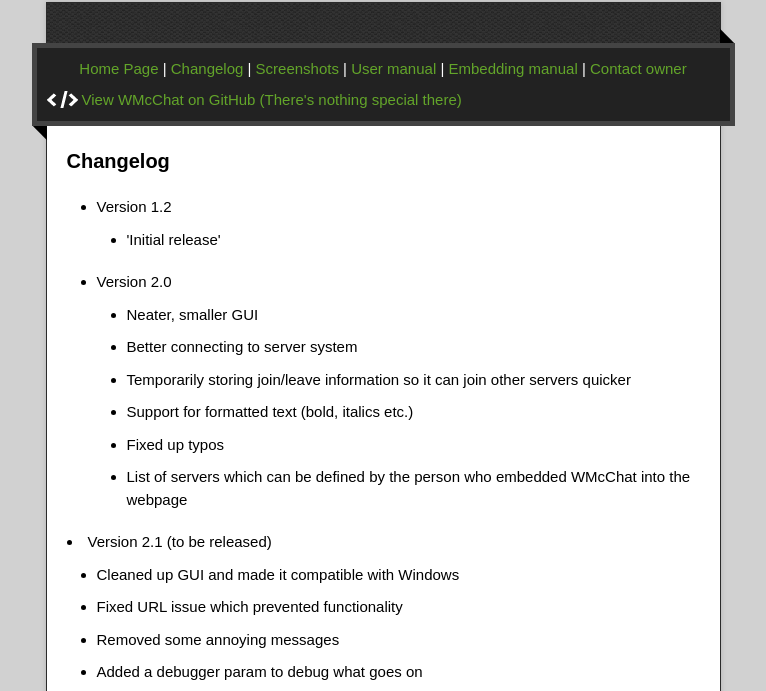
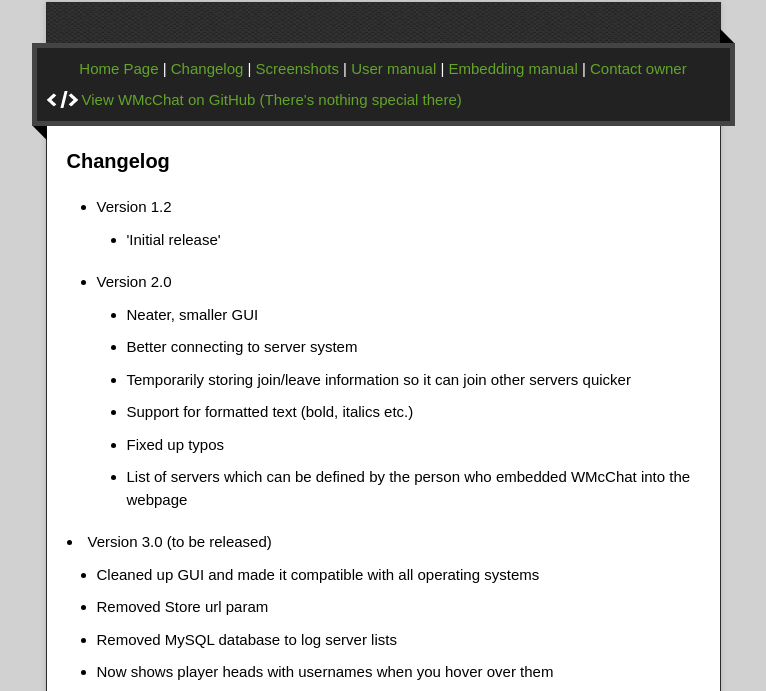
Before and after one commit to JorelAli/WMcChat, a plain HTML site: page changelog.html in a window 1280 px wide. Shown: the part 128-819 px from the top of the page, without its empty margins (257-1023 px from the left). Drawn offline with nearby package versions, Linux system fonts and the light colour scheme.

Commit message:
Update changelog.html

```diff
--- a/changelog.html
+++ b/changelog.html
@@ -54,11 +54,13 @@
               <li>Fixed up typos</li>
               <li>List of servers which can be defined by the person who embedded WMcChat into the webpage</li></ul>
           </ul>
-          <li>Version 2.1 (to be released)</li>
-          <ul><li>Cleaned up GUI and made it compatible with Windows</li>
-              <li>Fixed URL issue which prevented functionality</li>
-              <li>Removed some annoying messages</li>
-              <li>Added a debugger param to debug what goes on</li></ul>
+          <li>Version 3.0 (to be released)</li>
+          <ul><li>Cleaned up GUI and made it compatible with all operating systems</li>
+              <li>Removed Store url param</li>
+              <li>Removed MySQL database to log server lists</li>
+              <li>Now shows player heads with usernames when you hover over them</li>
+              <li>Fixed bugs (because bugs need to be fixed!)</li>
+              <li>Made the yellow color darker and thus more readable</li></ul>
           </ul>
         </article>
       </div>
```
